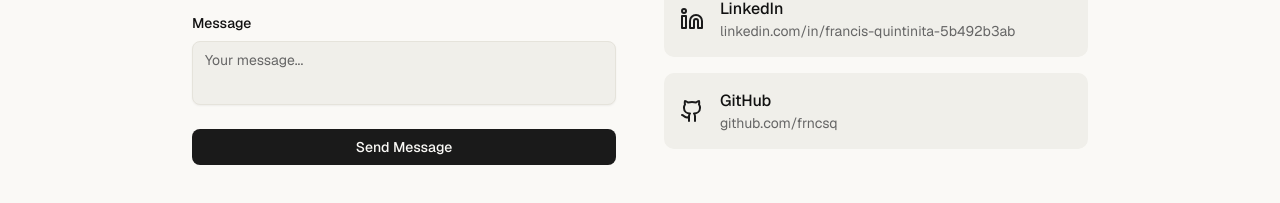
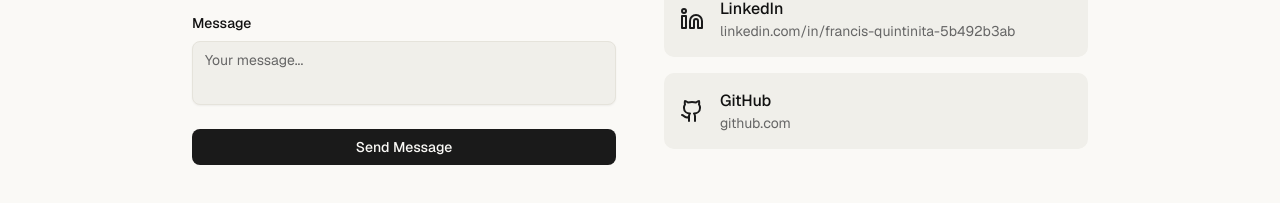
Before and after one commit to frncsq/francis-portfolio, a Next.js app: page / in a window 1280 px wide. Shown: the part 2943-3146 px from the top of the page. Built offline with nearby package versions, Linux system fonts and the light colour scheme.

Commit message:
fix contact info

```diff
--- a/components/portfolio/contact-section.tsx
+++ b/components/portfolio/contact-section.tsx
@@ -164,7 +164,7 @@ export function ContactSection() {
                   <div className="min-w-0 flex-1">
                     <p className="font-medium text-foreground text-sm sm:text-base">GitHub</p>
                     <p className="text-muted-foreground text-xs sm:text-sm truncate">
-                      github.com/frncsq
+                      github.com
                     </p>
                   </div>
                 </a>
```
